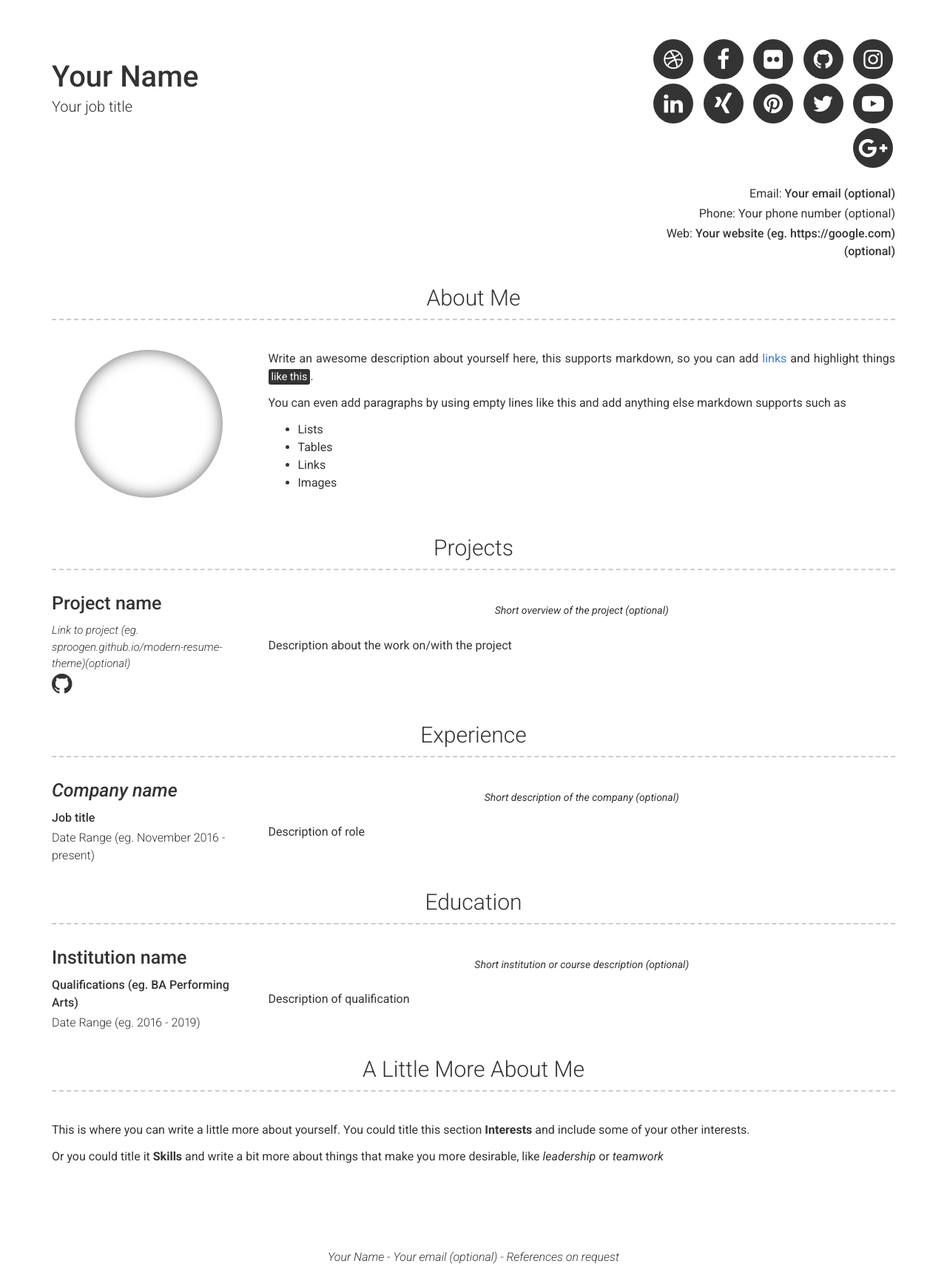
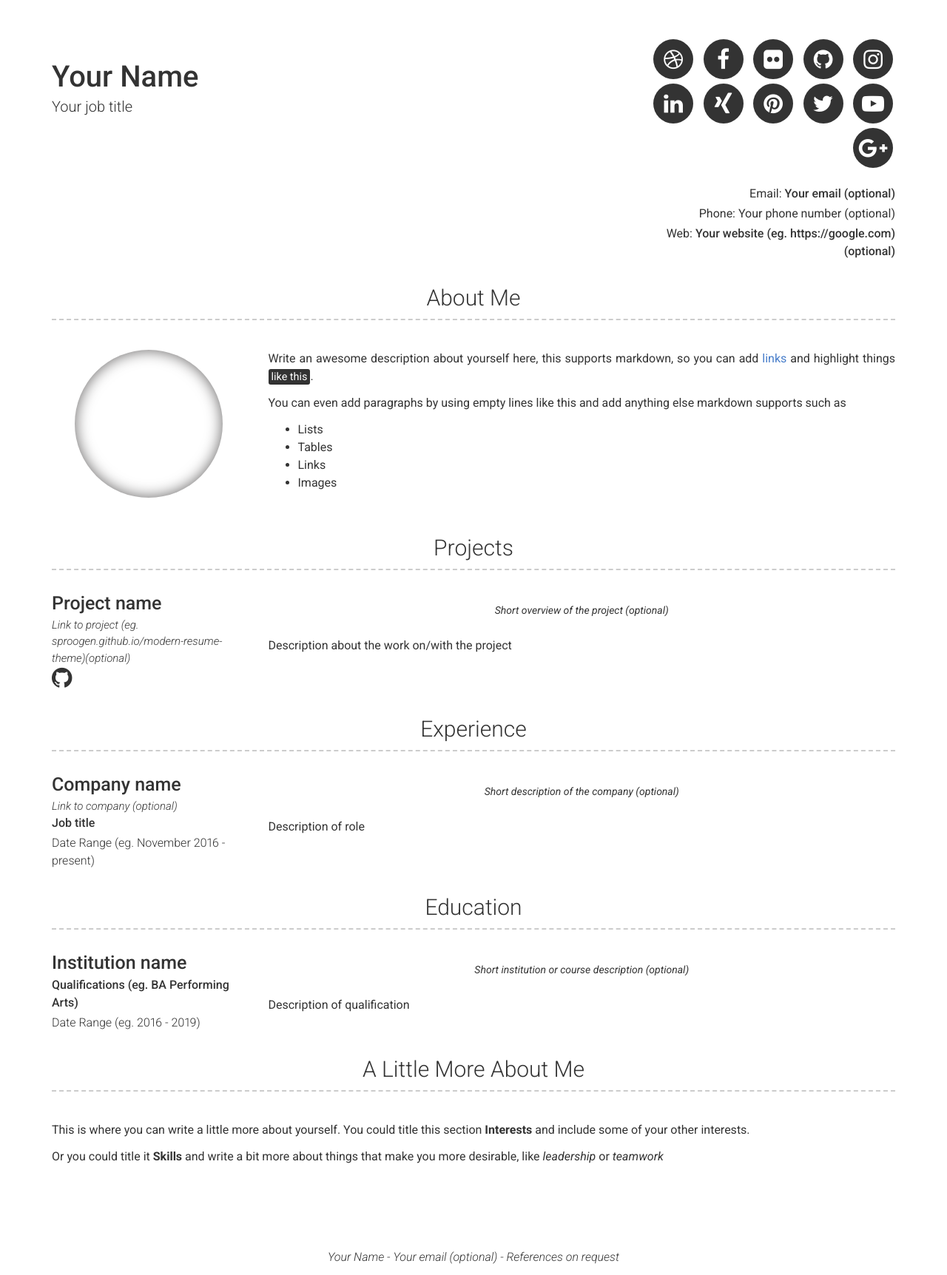
Before and after one commit to sproogen/modern-resume-theme, a Jekyll site: the page built from index.md, in a window 1280 px wide. Shown: the whole page at 74% size. Built offline with Jekyll 4.4.1, drawn with Linux system fonts in a browser that asks for light colours.

Commit message:
Created layout1 for all content

```diff
--- a/_includes/education.html
+++ b/_includes/education.html
@@ -1,18 +1,6 @@
 <div class="container education-container">
   <h3>{{ site.education_title | default: "Education" }}</h3>
   {% for education in site.data.education %}
-    <div class="row clearfix education">
-      <div class="col-xs-12 col-sm-4 col-md-3 col-print-12 left-column">
-        <h4>{{ education.name }}</h4>
-        <p><b>{{ education.qualification }}</b></p>
-        <p>{{ education.dates }}</p>
-      </div>
-      <div class="col-xs-12 col-sm-8 col-md-9 col-print-12">
-        {%- if education.quote -%}
-          <p class="quote">{{ education.quote }}</p>
-        {%- endif -%}
-        {{ education.description | strip | markdownify }}
-      </div>
-    </div>
+    {% include layout1.html item=education %}
   {% endfor %}
 </div>
--- a/_includes/experience.html
+++ b/_includes/experience.html
@@ -1,30 +1,6 @@
 <div class="container experience-container">
   <h3>{{ site.experience_title | default: "Experience" }}</h3>
   {% for experience in site.data.experience %}
-    <div class="row clearfix experience">
-      <div class="col-xs-12 col-sm-4 col-md-3 col-print-12 left-column">
-        <h4 class="name">
-          {%- if experience.link -%}
-            {% include a.html href=experience.link %}
-          {%- endif -%}
-          {{ experience.company }}
-          {%- if experience.link -%}
-            </a>
-          {%- endif -%}
-          </h4>
-        <p><b>{{ experience.job_title }}</b></p>
-        <p>{{ experience.dates }}</p>
-        {% for job in experience.jobs %}
-          <p><b>{{ job.title }}</b></p>
-          <p>{{ job.dates }}</p>
-        {% endfor %}
-      </div>
-      <div class="col-xs-12 col-sm-8 col-md-9 col-print-12">
-        {%- if experience.quote -%}
-          <p class="quote">{{ experience.quote }}</p>
-        {%- endif -%}
-        {{ experience.description | strip | markdownify }}
-      </div>
-    </div>
+    {% include layout1.html item=experience %}
   {% endfor %}
 </div>
--- /dev/null
+++ b/_includes/layout1.html
@@ -0,0 +1,29 @@
+<div class="row clearfix layout layout1">
+  <div class="col-xs-12 col-sm-4 col-md-3 col-print-12 left-column">
+    {%- if include.item.name -%}<h4>{{ include.item.name }}</h4>{%- endif -%}
+    {%- if include.item.company -%}<h4>{{ include.item.company }}</h4>{%- endif -%}
+    {%- if include.item.link -%}
+      {% include a.html href=include.item.link class="link" %}{{ include.item.link }}</a>
+    {%- endif -%}
+    {%- if include.item.job_title -%}<p><b>{{ include.item.job_title }}</b></p>{%- endif -%}
+    {%- if include.item.qualification -%}<p><b>{{ include.item.qualification }}</b></p>{%- endif -%}
+    {%- if include.item.dates -%}<p>{{ include.item.dates }}</p>{%- endif -%}
+    {% for job in include.item.jobs %}
+      <p><b>{{ job.title }}</b></p>
+      <p>{{ job.dates }}</p>
+    {% endfor %}
+    {%- if include.item.github -%}
+      <p class="no-print">
+        <a href="https://github.com/{{ include.item.github }}" target="_blank">
+          <i class="fa fa-github" title="{{ include.item.name }} Github link"></i>
+        </a>
+      </p>
+    {%- endif -%}
+  </div>
+  <div class="col-xs-12 col-sm-8 col-md-9 col-print-12">
+    {%- if include.item.quote -%}
+      <p class="quote">{{ include.item.quote }}</p>
+    {%- endif -%}
+    {{ include.item.description | strip | markdownify }}
+  </div>
+</div>
--- a/_includes/projects.html
+++ b/_includes/projects.html
@@ -1,24 +1,6 @@
 <div class="container projects-container">
   <h3>{{ site.projects_title | default: "Projects" }}</h3>
   {% for project in site.data.projects %}
-    <div class="row clearfix project">
-      <div class="col-xs-12 col-sm-4 col-md-3 col-print-12 left-column">
-        <h4>{{ project.name }}</h4>
-        {%- if project.link -%}
-          {% include a.html href=project.link class="project-link" %}{{ project.link }}</a>
-        {%- endif -%}
-        <p class="no-print">
-          <a href="https://github.com/{{ project.github }}" target="_blank">
-            <i class="fa fa-github" title="{{ project.name }} Github link"></i>
-          </a>
-        </p>
-      </div>
-      <div class="col-xs-12 col-sm-8 col-md-9 col-print-12">
-        {%- if project.quote -%}
-          <p class="quote">{{ project.quote }}</p>
-        {%- endif -%}
-        {{ project.description | strip | markdownify }}
-      </div>
-    </div>
+    {% include layout1.html item=project %}
   {% endfor %}
 </div>
--- a/_sass/modern-resume-theme.scss
+++ b/_sass/modern-resume-theme.scss
@@ -100,7 +100,7 @@ ul.icons a {
   }
 }
 
-.experience, .education, .project {
+.experience, .layout {
   margin-top: 3em;
 
   .left-column {
@@ -135,12 +135,12 @@ ul.icons a {
       font-size: 2em;
     }
 
-    .project-link {
+    .link {
       font-size: 1.5em;
     }
 
     h4 {
-      margin-bottom: 0.4em;
+      margin-bottom: 0.1em;
       font-weight: 500;
 
       @media print {
```
Also changed, not shown: README.md.
